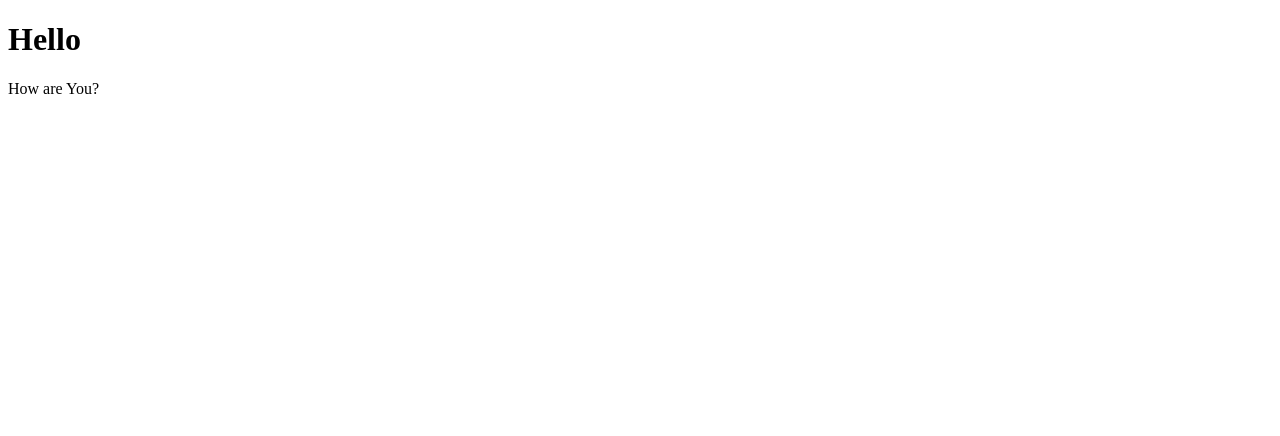
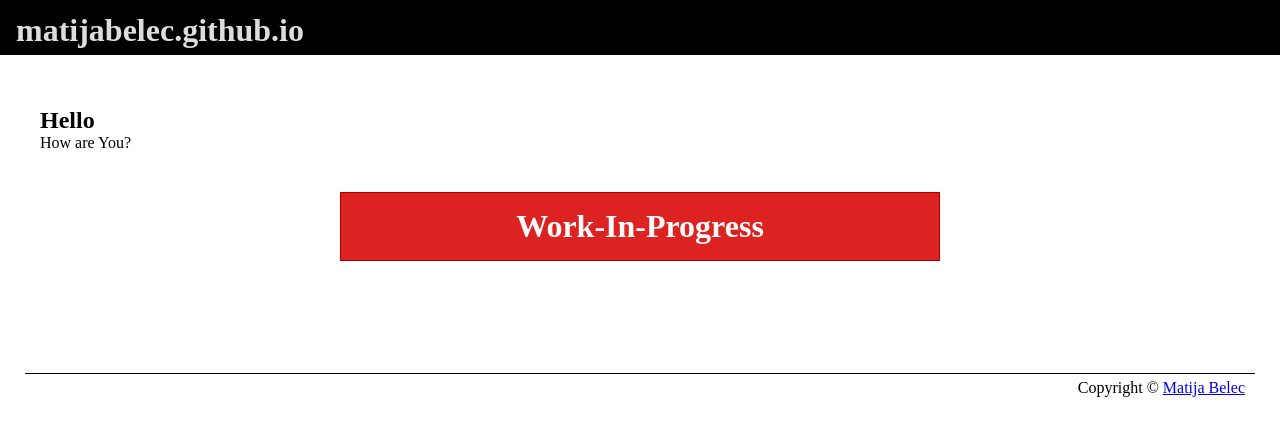
Before and after one commit to matijabelec/matijabelec.github.io, a plain HTML site: page index.html in a window 1280 px wide. Drawn offline with Linux system fonts and the light colour scheme.

Commit message:
added work-in-progress default page layout and style

```diff
--- a/index.html
+++ b/index.html
@@ -1,11 +1,60 @@
 <!DOCTYPE html>
 <html>
 <head>
-	<meta charset="UTF-8">
-	<title>MatijaBelec.github.io</title>
+  <meta charset="UTF-8">
+  <title>MatijaBelec.github.io</title>
+
+<style>
+*{margin:0; padding:0;}
+#header{
+	display: block;
+	background-color: #000;
+	color: #ddd;
+	padding: 12px 16px 6px;
+}
+#header a{
+	color: #ddd;
+	text-decoration: none;
+}
+#footer{
+	border-top: 1px solid;
+	margin: 20px 25px 10px;
+	padding: 5px 10px;
+	text-align: right;
+}
+#main{
+	display: block;
+	position: relative;
+	margin: 40px 30px 60px;
+	padding: 12px 10px;
+}
+.w-i-p{
+	border: 1px solid #af0000;
+	margin: 40px 25%;
+	padding: 15px 25px;
+	background-color: #dd2222;
+	color: #fafafa;
+	text-align: center;
+	font-size: 24pt;
+	font-weight: 600;
+}
+</style>
+
 </head>
 <body>
-	<h1>Hello</h1>
-	<p>How are You?</p>
+  <header id="header">
+    <h1><a href="http://matijabelec.github.io/">matijabelec.github.io</a></h1>
+  </header>
+
+  <main id="main">
+    <h2>Hello</h2>
+    <p>How are You?</p>
+
+    <p class="w-i-p">Work-In-Progress</p>
+  </main>
+
+  <footer id="footer">
+    <p>Copyright &copy; <a href="https://hr.linkedin.com/in/matijabelec" target="_blank">Matija Belec</a></p>
+  </footer>
 </body>
 </html>
```
